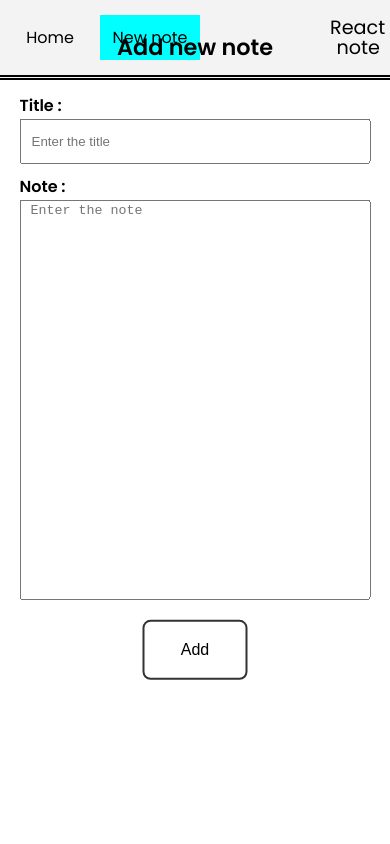
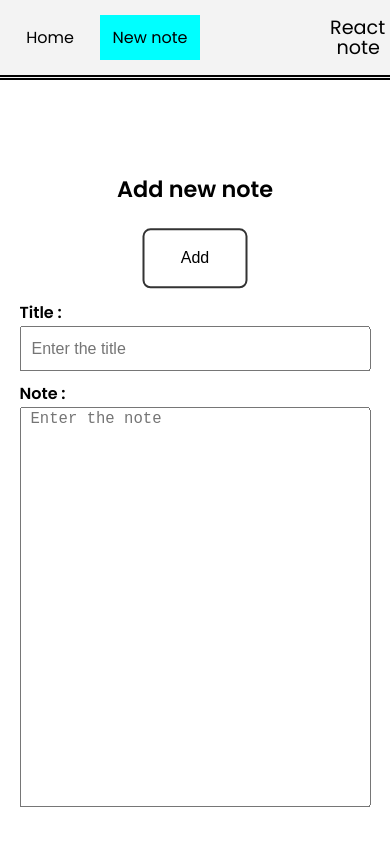
Before and after one commit to julabina/react-note-app, a React (Create React App) app: page /react-note-app/addnote in a window 390 px wide. Built offline with nearby package versions, Linux system fonts and the light colour scheme.

Commit message:
fix responsive

```diff
--- a/src/Components/DeleteModal/DeleteModal.css
+++ b/src/Components/DeleteModal/DeleteModal.css
@@ -68,7 +68,7 @@
     }
 
     .modalDelete-btn:hover {
-        background : cyan;
+        background : transparent;
     }
 
     .delete-icon {
--- a/src/Components/ModForm/ModForm.css
+++ b/src/Components/ModForm/ModForm.css
@@ -71,18 +71,29 @@
 
 @media screen and (max-width : 740px) {
     .form-modNote {
-        margin-top : 30px;
+        margin-top : 180px;
         width : 90%;
+    }
+
+    .form-modNote h2 {
+        margin: -50px 0 90px;
     }
 
     .form-modNote input {
         height: 45px;
+        font-size:1em;
+    }
+
+    .form-modNote textarea {
+        font-size:1.2em;
+
     }
 
     .form-modNote button {
+        position: absolute;
         width: 30%;
         height:60px;
-        margin: 20px 35% ;
+        margin: 0px 35% ;
         text-align: center;
         font-size: 1em;
     }
@@ -94,6 +105,10 @@
         height:40px;
     }
 
+    .form-modNote button:hover {
+        background-color: transparent;
+    }
+
     .cancelMod-btn:hover {
         background-color: transparent;
     }
--- a/src/Components/Navbar/Navbar.css
+++ b/src/Components/Navbar/Navbar.css
@@ -1,4 +1,5 @@
 header {
+    z-index:1;
     display: flex;
     align-items: center;
     justify-content: center ;
--- a/src/Container/AddNote/AddNote.css
+++ b/src/Container/AddNote/AddNote.css
@@ -48,19 +48,34 @@
 
 @media screen and (max-width : 740px) {
     .form-newNote {
-        margin-top : 30px;
+        margin-top : 180px;
         width : 90%;
+    }
+
+    .form-newNote h2 {
+        margin: -50px 0 90px;
     }
 
     .form-newNote input {
         height: 45px;
+        font-size:1em;
+    }
+
+    .form-newNote textarea {
+        font-size:1.2em;
+
     }
 
     .form-newNote button {
+        position: absolute;
         width: 30%;
         height:60px;
-        margin: 20px 35% ;
+        margin: 0 35% ;
         text-align: center;
         font-size: 1em;
     }
+
+    .form-newNote button:hover {
+        background-color: transparent;
+    }
 }
```
